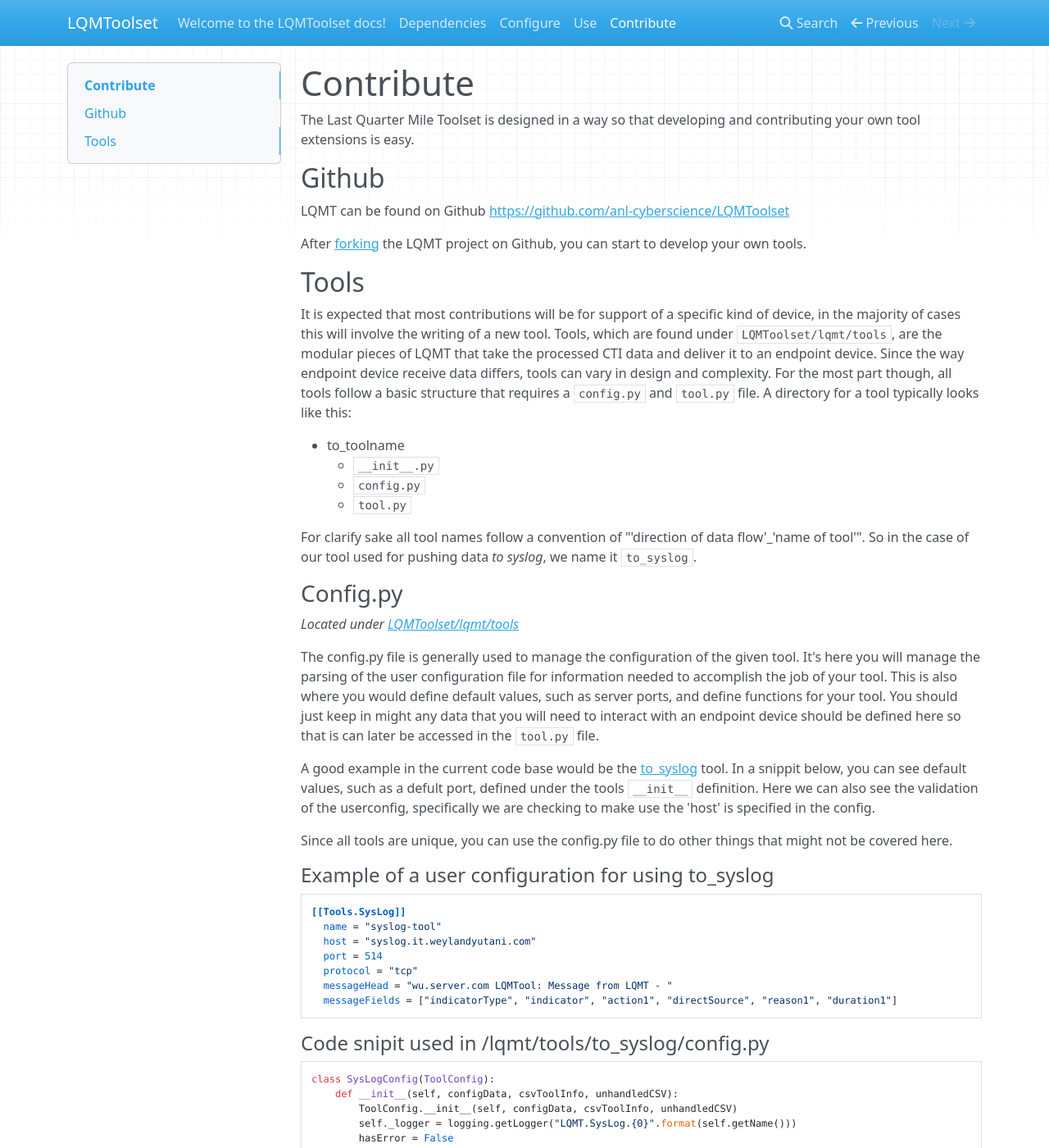
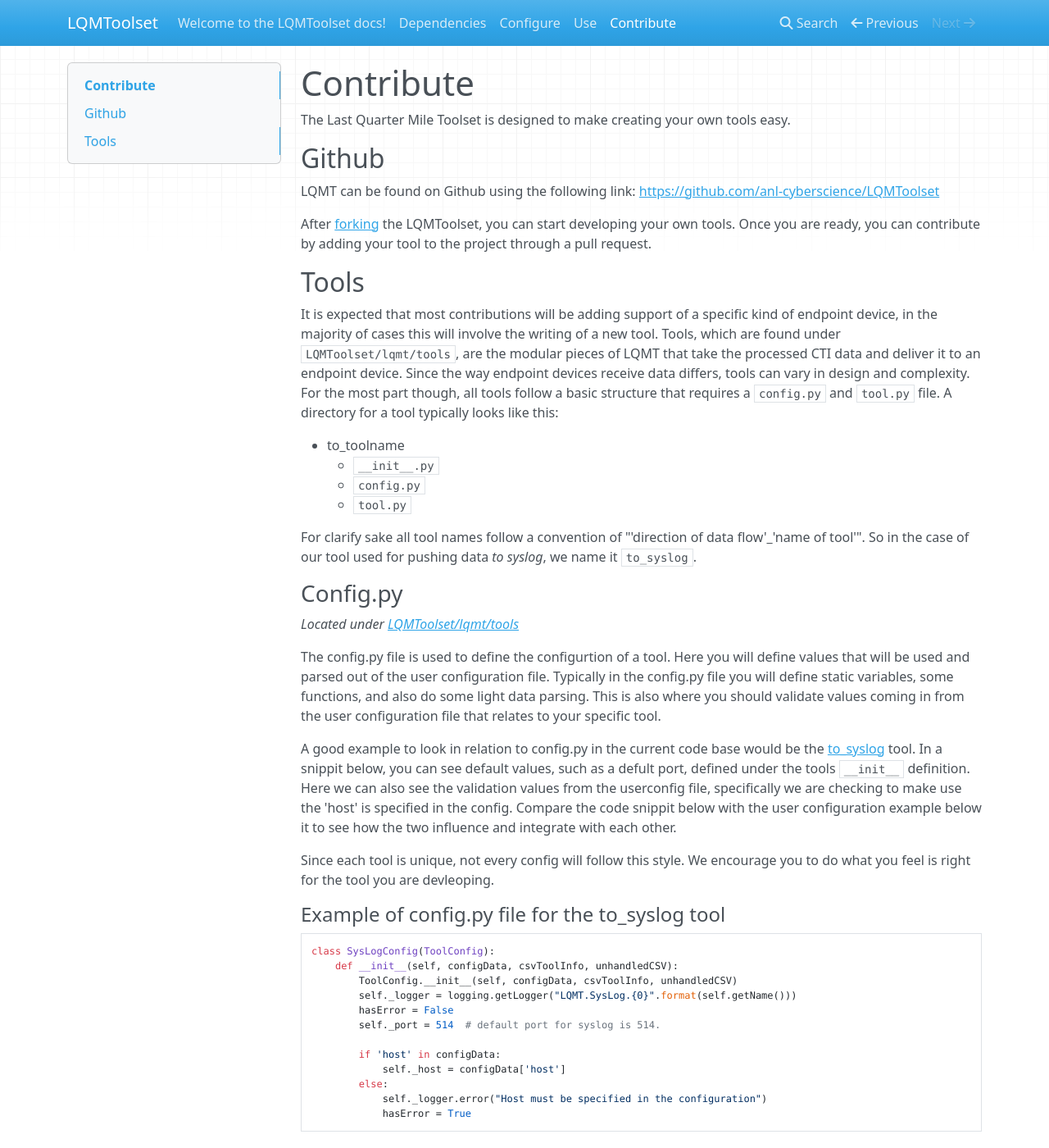
Before and after one commit to anl-cyberscience/LQMToolset, an MkDocs documentation site: the page built from docs/contribute.md, in a window 1280 px wide and 1400 px high. Shown: the whole window at 82% size. Built offline with MkDocs 1.6.1, drawn with Linux system fonts in a browser that asks for light colours; nearby versions of some CDN libraries; old or Windows-style settings are respelled for this version of MkDocs; some of the changed text lies outside the part shown.

Commit message:
Updating contribute docs
Rewrote a lot of the contribution docs. Getting ready to merge with master branch so they are shown on readthedocs

````diff
--- a/docs/contribute.md
+++ b/docs/contribute.md
@@ -1,41 +1,31 @@
 # Contribute
-The Last Quarter Mile Toolset is designed in a way so that developing and contributing your own tool extensions is easy.
+The Last Quarter Mile Toolset is designed to make creating your own tools easy.
 
 ## Github
-LQMT can be found on Github <https://github.com/anl-cyberscience/LQMToolset>
+LQMT can be found on Github using the following link: <https://github.com/anl-cyberscience/LQMToolset>
 
-After [forking](https://guides.github.com/activities/forking/) the LQMT project on Github, you can start to develop your own tools.
+After [forking](https://guides.github.com/activities/forking/) the LQMToolset, you can start developing your own tools. Once you are ready, you can contribute by adding your tool to the project through a pull request.
 
 ## Tools
-It is expected that most contributions will be for support of a specific kind of device, in the majority of cases this will involve the writing of a new tool. Tools, which are found under `LQMToolset/lqmt/tools`, are the modular pieces of LQMT that take the processed CTI data and deliver it to an endpoint device. Since the way endpoint device receive data differs, tools can vary in design and complexity. For the most part though, all tools follow a basic structure that requires a `config.py` and `tool.py` file. A directory for a tool typically looks like this:
+It is expected that most contributions will be adding support of a specific kind of endpoint device, in the majority of cases this will involve the writing of a new tool. Tools, which are found under `LQMToolset/lqmt/tools`, are the modular pieces of LQMT that take the processed CTI data and deliver it to an endpoint device. Since the way endpoint devices receive data differs, tools can vary in design and complexity. For the most part though, all tools follow a basic structure that requires a `config.py` and `tool.py` file. A directory for a tool typically looks like this:
 
 - to_toolname
     - `__init__.py`
     - `config.py`
     - `tool.py`
 
-For clarify sake all tool names follow a convention of "'direction of data flow'_'name of tool'". So in the case of our tool used for pushing data *to* *syslog*, we name it `to_syslog`.
+For clarify sake all tool names follow a convention of "'direction of data flow'_'name of tool'". So in the case of our tool used for pushing data *to syslog*, we name it `to_syslog`.
 
 ### Config.py
 *Located under [LQMToolset/lqmt/tools](https://github.com/anl-cyberscience/LQMToolset/blob/master/lqmt/tools/)*
 
-The config.py file is generally used to manage the configuration of the given tool. It's here you will manage the parsing of the user configuration file for information needed to accomplish the job of your tool. This is also where you would define default values, such as server ports, and define functions for your tool. You should just keep in might any data that you will need to interact with an endpoint device should be defined here so that is can later be accessed in the `tool.py` file.
+The config.py file is used to define the configurtion of a tool. Here you will define values that will be used and parsed out of the user configuration file. Typically in the config.py file you will define static variables, some functions, and also do some light data parsing. This is also where you should validate values coming in from the user configuration file that relates to your specific tool.
 
-A good example in the current code base would be the [to_syslog](https://github.com/anl-cyberscience/LQMToolset/blob/master/lqmt/tools/to_syslog/config.py) tool. In a snippit below, you can see default values, such as a defult port, defined under the tools `__init__` definition. Here we can also see the validation of the userconfig, specifically we are checking to make use the 'host' is specified in the config.
+A good example to look in relation to config.py in the current code base would be the [to_syslog](https://github.com/anl-cyberscience/LQMToolset/blob/master/lqmt/tools/to_syslog/config.py) tool. In a snippit below, you can see default values, such as a defult port, defined under the tools `__init__` definition. Here we can also see the validation values from the userconfig file, specifically we are checking to make use the 'host' is specified in the config. Compare the code snippit below with the user configuration example below it to see how the two influence and integrate with each other.
 
-Since all tools are unique, you can use the config.py file to do other things that might not be covered here.
+Since each tool is unique, not every config will follow this style. We encourage you to do what you feel is right for the tool you are devleoping.
 
-#### Example of a user configuration for using to_syslog
-```toml
-[[Tools.SysLog]]
-  name = "syslog-tool"
-  host = "syslog.it.weylandyutani.com"
-  port = 514
-  protocol = "tcp"
-  messageHead = "wu.server.com LQMTool: Message from LQMT - "
-  messageFields = ["indicatorType", "indicator", "action1", "directSource", "reason1", "duration1"]
-```
-#### Code snipit used in /lqmt/tools/to_syslog/config.py
+#### Example of config.py file for the to_syslog tool
 ```python
 class SysLogConfig(ToolConfig):
     def __init__(self, configData, csvToolInfo, unhandledCSV):
@@ -50,10 +40,25 @@
             self._logger.error("Host must be specified in the configuration")
             hasError = True
 ```
+#### Example of a user configuration for using to_syslog
+```toml
+[[Tools.SysLog]]
+  name = "syslog-tool"
+  host = "syslog.it.weylandyutani.com"
+  port = 514
+  protocol = "tcp"
+  messageHead = "wu.server.com LQMTool: Message from LQMT - "
+  messageFields = ["indicatorType", "indicator", "action1", "directSource", "reason1", "duration1"]
+```
 
 ### Tool.py
 *Located under [LQMToolset/lqmt/tools/](https://github.com/anl-cyberscience/LQMToolset/blob/master/lqmt/tools/)*
 
+The tool.py compontent of a LQMT tool is, unsurprisingly, where the core functionality of a LQMT tool is developed. This is where most of the heavy lifting of a tool should be integrated. Tool.py is also where the interaction between the core of LQMT and the tool is established, most notably in the generic `process` function, which is directly invoked by the core process of LQMT for all tools. The example shell below gives a picture of the basic structure most tools follow in LQMT.
+
+It's worth noting again that all tools are unique; not every tool will fit into the same structure as the examples given here. Looking at current tools in the project you will notice many vary in different ways.
+
+#### Example of tool.py file, derived from to_syslog tool
 ```python
 class ToSysLog(Tool):
     def __init__(self, config):
@@ -63,18 +68,35 @@
         self._messageHead = config.getMessageHead()
         self._messageFields = config.getMessageFields()
 ```
+#### Example shell of a tool.py file
+```python
+class toolname(Tool):
+    def __init__(self, config):
+        Tool.__init__(self, config, [AlertAction.get('All')])
+        self._logger = logging.getLogger("LQMT.SysLog.{0}".format(self.getName()))
 
-The tool.py file is where you will
+    def initialize(self):
+        super().initialize()
+
+    def process(self, data):
+        pass
+
+    def commit(self):
+        pass
+
+    def cleanup(self):
+        pass
+```
 
 ### Systemconfig.py
 *Located under [LQMToolset/lqmt/lqm/](https://github.com/anl-cyberscience/LQMToolset/blob/master/lqmt/lqm/)*
 
-Systemconfig.py is used for defining and accessing various elements in LQMT. After you finish writing your tool, you need to define it in the system_config dictionary under the "tools" key found in Systemconfig.py. Below is a code template you can use, where you replace all values surrounded by asterisks(*) with values from your tool. There is a code sample below the template to give an example of what this section looks like for the `to_syslog` tool.
+Systemconfig.py is where main components of LQMT are defined and accessed by LQMT's processing core; all tools that can be used by LQMT are defined here for easy access. After you finish writing your tool you need to define it in the dictionary titled `self.system_config` which is located in the systemconfig.py file. Below is a code template that you can use; just replace all values surrounded by asterisks(*) to match values from your tool. The sample below the template shows that that template looks like with values from the to_syslog tool filled in.
 
 #### Template:
 ```python
-'SysLog': {
-    'module': '*toolname*', 'config_class': '*name of class(defined in config.py)*', 'tool_class': '*name of class defined in tool.py*'
+'*NameofTool*': {
+    'module': '*toolname*', 'config_class': '*name of class(defined in config.py)*', 'tool_class': '*name of class(defined in tool.py)*'
 },
 ```
 #### Sample from to_syslog:
````
